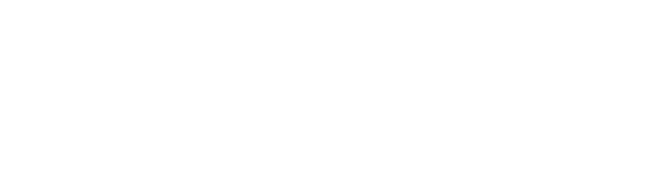
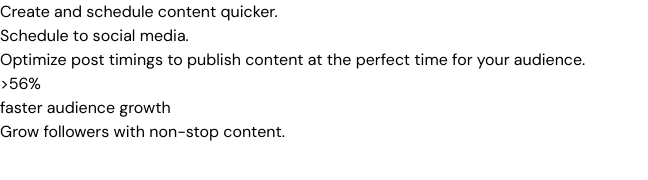
Before and after one commit to michaelola0/Bento-grid, a website: page public/index.html in a window 1280 px wide. Shown: the whole page, without its empty margins (0-648 px from the left). Drawn offline with Linux system fonts and the light colour scheme.

Commit message:
Second commit

```diff
--- a/public/index.html
+++ b/public/index.html
@@ -7,8 +7,31 @@
     <link rel="stylesheet" href="style.css">
 </head>
 <body class="font-dmsans">
+    <main>
+        <div>
+            <p>Create and schedule content quicker.</p>
+        </div>
 
+        <div>
+            <div>
+                <div>
 
-
+                </div>
+                <div>
+                    <p>Schedule to social media.</p>
+                    <p>Optimize post timings to publish content at the perfect time for your audience.</p>
+                </div>
+            </div>
+            <div>
+                <div>
+                    <p>>56% </p>
+                    <p>faster audience growth</p>
+                </div>
+                <div>
+                    <p>Grow followers with non-stop content.</p>
+                </div>
+            </div>
+        </div>
+    </main>
 </body>
 </html>
```
